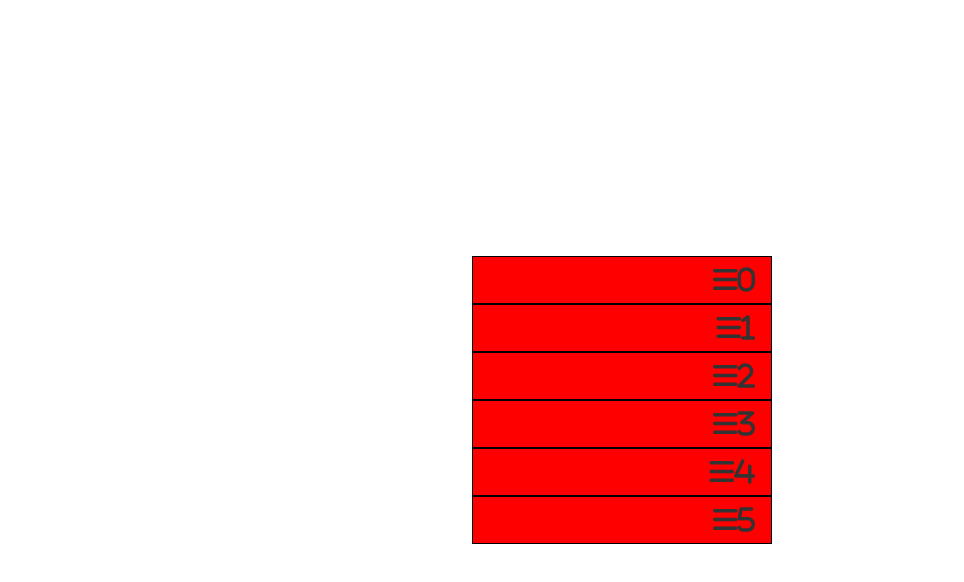
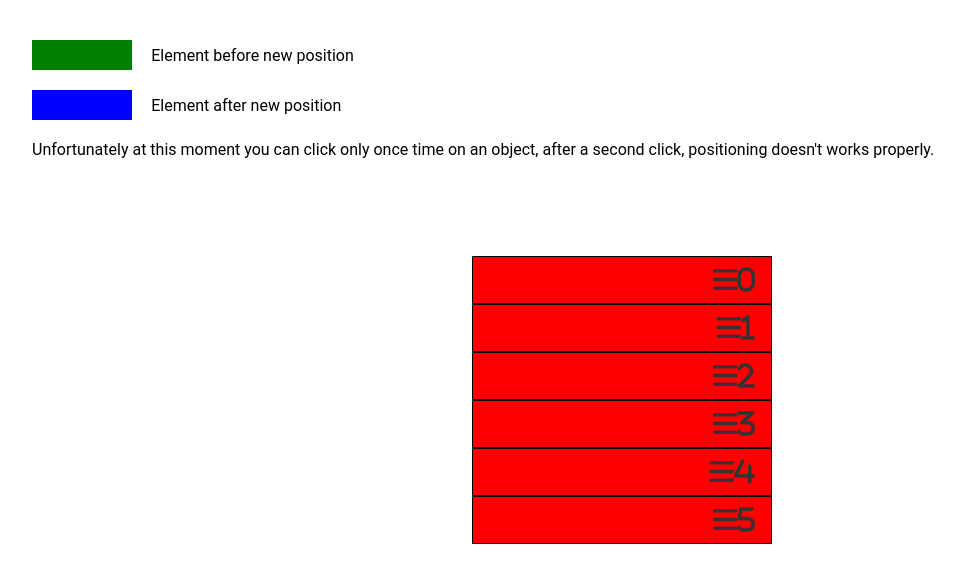
Before and after one commit to Zielonyy3/move-library, a plain HTML site: page index.html in a window 1280 px wide. Shown: the whole page, without its empty margins (18-982 px from the left). Drawn offline with Linux system fonts and the light colour scheme.

Commit message:
Add instruction Add possibility to move in x-axis

```diff
--- a/app.js
+++ b/app.js
@@ -88,9 +88,9 @@ class MoveObject {
 
     moveElement(e) {
         this.newPositionTop = e.clientY - this.pointY - this.offsetTop;
+        this.domElement.style.left = `${e.clientX - this.pointX - this.offsetLeft}px`;
         this.domElement.style.top = this.newPositionTop + 'px';
         this.checkPosition()
-        // this.domElement.style.left = `${e.clientX - this.clickX - this.offsetLeft}px`;
     }
 
     checkPosition() {
--- a/index.html
+++ b/index.html
@@ -10,6 +10,21 @@
 </head>
 
 <body>
+
+    <div class="instruction">
+        <div>
+            <div class="green"></div>
+            <p>Element before new position</p>
+        </div>
+        <div>
+            <div class="blue"></div>
+            <p>Element after new position</p>
+        </div>
+        <div>
+            Unfortunately at this moment you can click only once time on an object, after a second click, positioning
+            doesn't works properly.
+        </div>
+    </div>
     <ul class="moveList">
         <li class="moveElement"><i class="fas fa-bars">0</i></li>
         <li class="moveElement"><i class="fas fa-bars">1</i></li>
--- a/style.css
+++ b/style.css
@@ -10,7 +10,37 @@ body {
     justify-content: center;
     align-items: center;
     overflow: hidden;
+    font-family: roboto, sans-serif;
 }
+
+.instruction {
+    position: fixed;
+    display: flex;
+    flex-flow: column;
+    top: 30px;
+    left: 30px;
+}
+
+.instruction>div {
+    display: flex;
+    align-items: center;
+    margin: 10px 20px;
+}
+
+.instruction>div>div {
+    width: 100px;
+    height: 30px;
+    margin-right: 1.2em;
+}
+
+.instruction .green {
+    background-color: green;
+}
+
+.instruction .blue {
+    background-color: blue;
+}
+
 
 .moveList {
     list-style: none;
```
